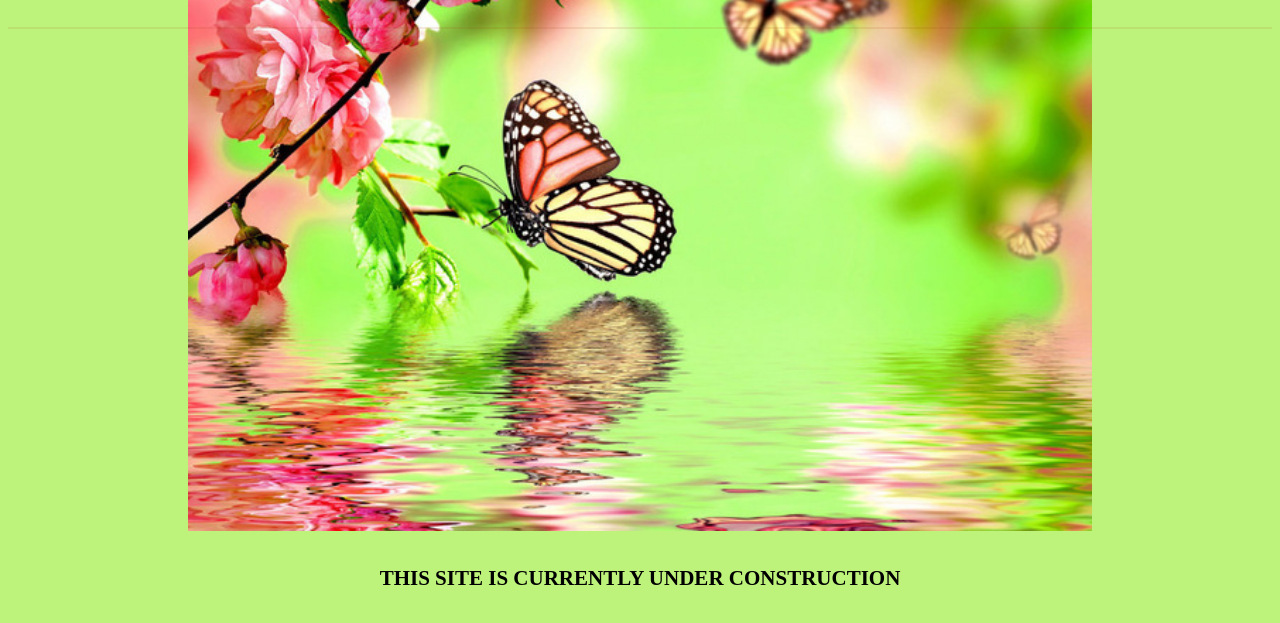
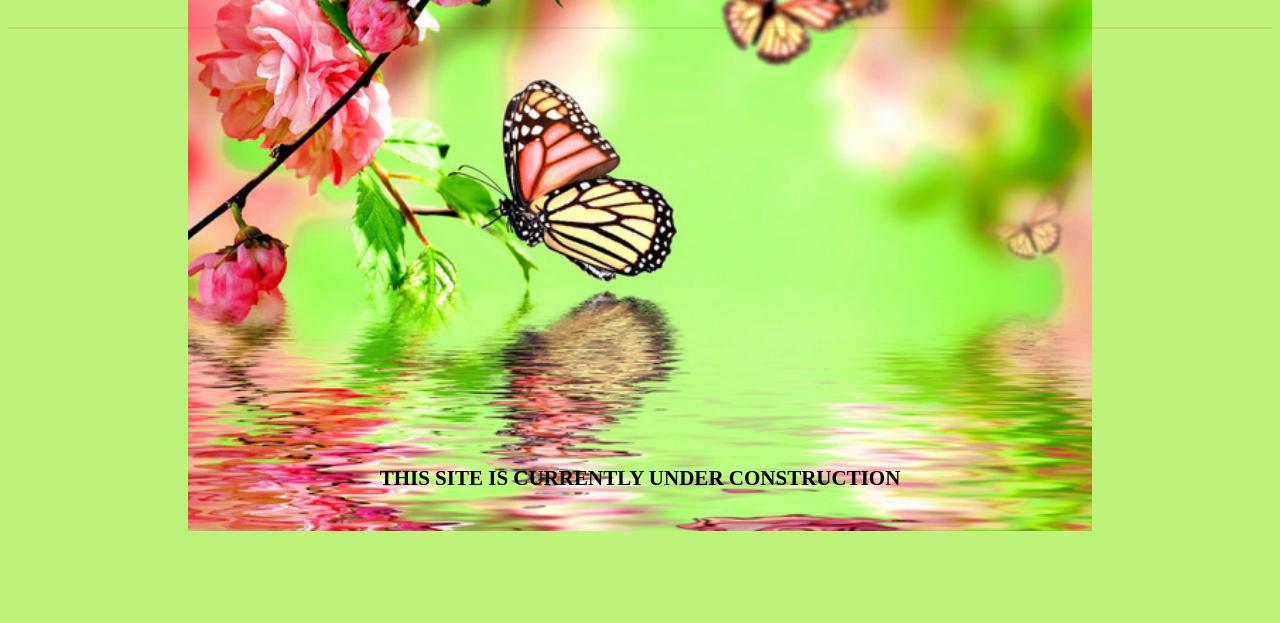
Before and after one commit to prith5/TouchofTranquility, a plain HTML site: page index.html in a window 1280 px wide. Shown: the part 147-770 px from the top of the page. Drawn offline with Linux system fonts and the light colour scheme.

Commit message:
Update index.html

```diff
--- a/index.html
+++ b/index.html
@@ -37,7 +37,7 @@ hr{
 
 .message{
 	position:relative;
-	top:520px;
+	top:420px;
 	;
 }
 .message2{
```
